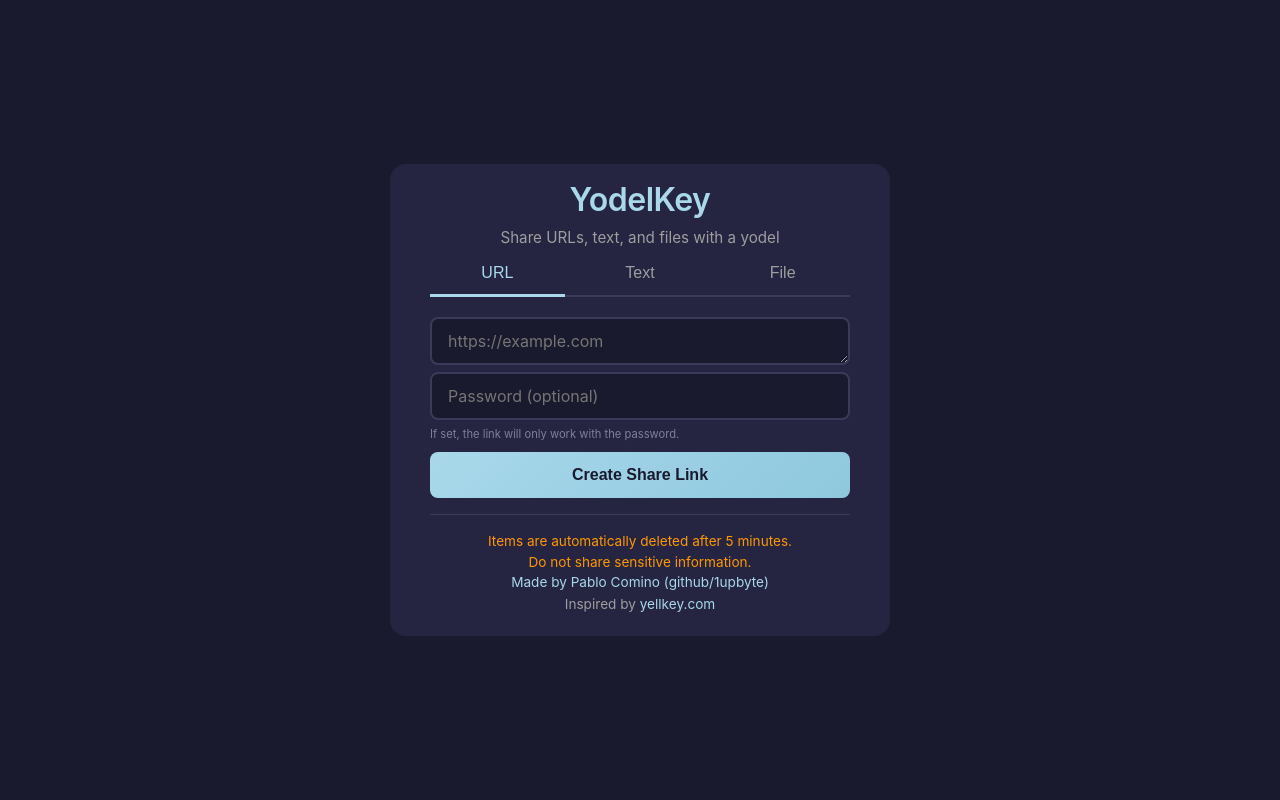
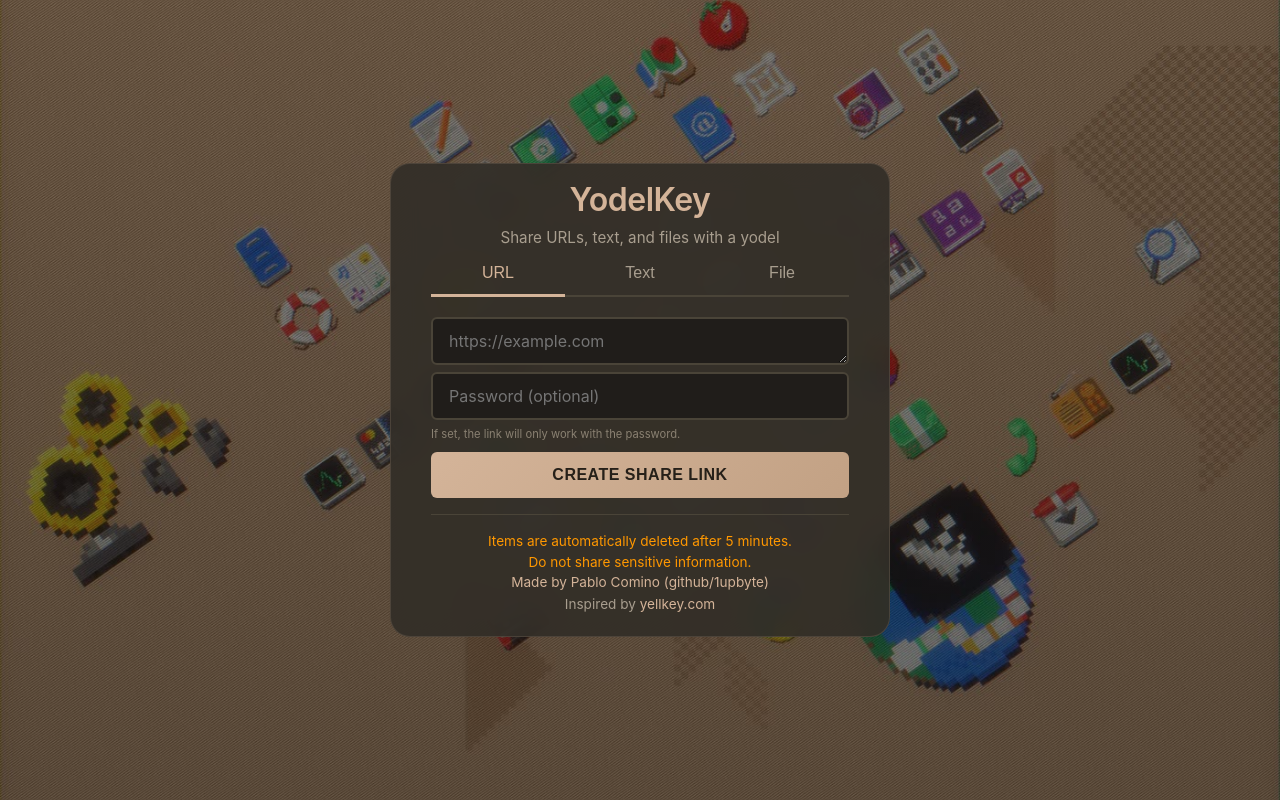
Before and after one commit to 1upbyte/yodelkey, a Flask app: page / in a window 1280 px wide. Run offline with Flask 3, Linux system fonts and the light colour scheme; parts of the project's set-up code (start-up, migrations or seed data) failed here and were passed over.

Commit message:
update theme

```diff
--- a/app/templates/index.html
+++ b/app/templates/index.html
@@ -14,7 +14,7 @@
         /* Custom scrollbar styling */
         * {
             scrollbar-width: thin;
-            scrollbar-color: #a8d8ea #1a1a2e;
+            scrollbar-color: #d4b499 #201d1a;
         }
 
         *::-webkit-scrollbar {
@@ -23,24 +23,26 @@
         }
 
         *::-webkit-scrollbar-track {
-            background: #1a1a2e;
+            background: #201d1a;
             border-radius: 4px;
         }
 
         *::-webkit-scrollbar-thumb {
-            background: #a8d8ea;
+            background: #d4b499;
             border-radius: 4px;
             transition: background 0.3s ease;
         }
 
         *::-webkit-scrollbar-thumb:hover {
-            background: #8fc8de;
+            background: #c2a184;
         }
 
         body {
             font-family: -apple-system, BlinkMacSystemFont, 'Segoe UI', Roboto, Oxygen, Ubuntu, Cantarell, sans-serif;
-            background: #1a1a2e;
-            color: #e0e0e0;
+            background:
+                linear-gradient(180deg, rgba(23, 20, 17, 0.35), rgba(23, 20, 17, 0.45)),
+                url('/static/wallpaper.jpg') center / cover fixed;
+            color: #f2ede4;
             height: 100vh;
             display: flex;
             align-items: center;
@@ -54,14 +56,17 @@
             width: 100%;
             max-width: 500px;
             max-height: 95vh;
-            background: #252541;
-            border-radius: 16px;
+            background: rgba(50, 46, 40, 0.92);
+            border: 1px solid rgba(212, 180, 153, 0.15);
+            border-radius: 20px;
             padding: 10px 40px 20px 40px;
             overflow-y: auto;
+            backdrop-filter: blur(12px);
+            -webkit-backdrop-filter: blur(12px);
         }
 
         h1 {
-            color: #a8d8ea;
+            color: #d4b499;
             font-size: 2rem;
             text-align: center;
             font-weight: 600;
@@ -70,7 +75,7 @@
 
         .subtitle {
             text-align: center;
-            color: #9e9e9e;
+            color: #a89e8f;
             font-size: 0.95rem;
         }
 
@@ -89,7 +94,7 @@
             display: flex;
             gap: 8px;
             margin-bottom: 20px;
-            border-bottom: 2px solid #3a3a5a;
+            border-bottom: 2px solid #4a4438;
         }
 
         .tab {
@@ -98,7 +103,7 @@
             background: transparent;
             border: none;
             border-bottom: 3px solid transparent;
-            color: #9e9e9e;
+            color: #a89e8f;
             font-size: 1rem;
             font-weight: 500;
             cursor: pointer;
@@ -108,12 +113,12 @@
         }
 
         .tab:hover {
-            color: #b0b0b0;
+            color: #c2b8a8;
         }
 
         .tab.active {
-            color: #a8d8ea;
-            border-bottom-color: #a8d8ea;
+            color: #d4b499;
+            border-bottom-color: #d4b499;
         }
 
         .form-group {
@@ -124,10 +129,10 @@
         select, input[type="text"], input[type="password"], textarea, input[type="file"] {
             width: 100%;
             padding: 12px 16px;
-            background: #1a1a2e;
-            border: 2px solid #3a3a5a;
-            border-radius: 8px;
-            color: #e0e0e0;
+            background: #201d1a;
+            border: 2px solid #4a4438;
+            border-radius: 6px;
+            color: #f2ede4;
             font-size: 1rem;
             transition: all 0.3s ease;
             font-family: inherit;
@@ -135,17 +140,17 @@
 
         select:focus, input[type="text"]:focus, input[type="password"]:focus, textarea:focus, input[type="file"]:focus {
             outline: none;
-            border-color: #a8d8ea;
-            box-shadow: 0 0 0 3px rgba(168, 216, 234, 0.1);
+            border-color: #d4b499;
+            box-shadow: 0 0 0 3px rgba(212, 180, 153, 0.1);
         }
 
         select:hover, input[type="text"]:hover, input[type="password"]:hover, textarea:hover {
-            border-color: #4a4a6a;
+            border-color: #5c5446;
         }
 
         .password-hint {
             font-size: 0.7rem;
-            color: #7e7e9e;
+            color: #8a8172;
             margin-top: 6px;
         }
 
@@ -172,19 +177,21 @@
         }
 
         input[type="file"]::file-selector-button:hover {
-            background: #8fc8de;
+            background: #c2a184;
             transform: translateY(-1px);
         }
 
         button[type="submit"] {
             width: 100%;
             padding: 14px;
-            background: linear-gradient(135deg, #a8d8ea 0%, #8fc8de 100%);
-            color: #1a1a2e;
+            background: linear-gradient(135deg, #d4b499 0%, #c2a184 100%);
+            color: #262019;
             border: none;
-            border-radius: 8px;
+            border-radius: 6px;
             font-size: 1rem;
             font-weight: 600;
+            letter-spacing: 0.5px;
+            text-transform: uppercase;
             cursor: pointer;
             transition: all 0.3s ease;
             margin-top: 8px;
@@ -454,34 +461,34 @@
 
         .progress-bar {
             height: 100%;
-            background: linear-gradient(135deg, #a8d8ea 0%, #8fc8de 100%);
+            background: linear-gradient(135deg, #d4b499 0%, #c2a184 100%);
             width: 0%;
             transition: width 0.3s ease;
         }
 
         .progress-text {
             font-size: 0.75rem;
-            color: #9e9e9e;
+            color: #a89e8f;
             text-align: center;
         }
 
         .footer {
             margin-top: 16px;
             padding-top: 16px;
-            border-top: 1px solid #3a3a5a;
+            border-top: 1px solid #4a4438;
             text-align: center;
-            color: #9e9e9e;
+            color: #a89e8f;
             font-size: 0.85rem;
         }
 
         .footer a {
-            color: #a8d8ea;
+            color: #d4b499;
             text-decoration: none;
             transition: color 0.3s ease;
         }
 
         .footer a:hover {
-            color: #8fc8de;
+            color: #c2a184;
             text-decoration: underline;
         }
 
```
Also changed, not shown: other parts of app/templates/index.html (+20 -20 lines), app/templates/password.html (+23 -16 lines), extension/options.css (+23 -20 lines), extension/popup.css (+55 -52 lines), app/static/wallpaper.jpg (added).
